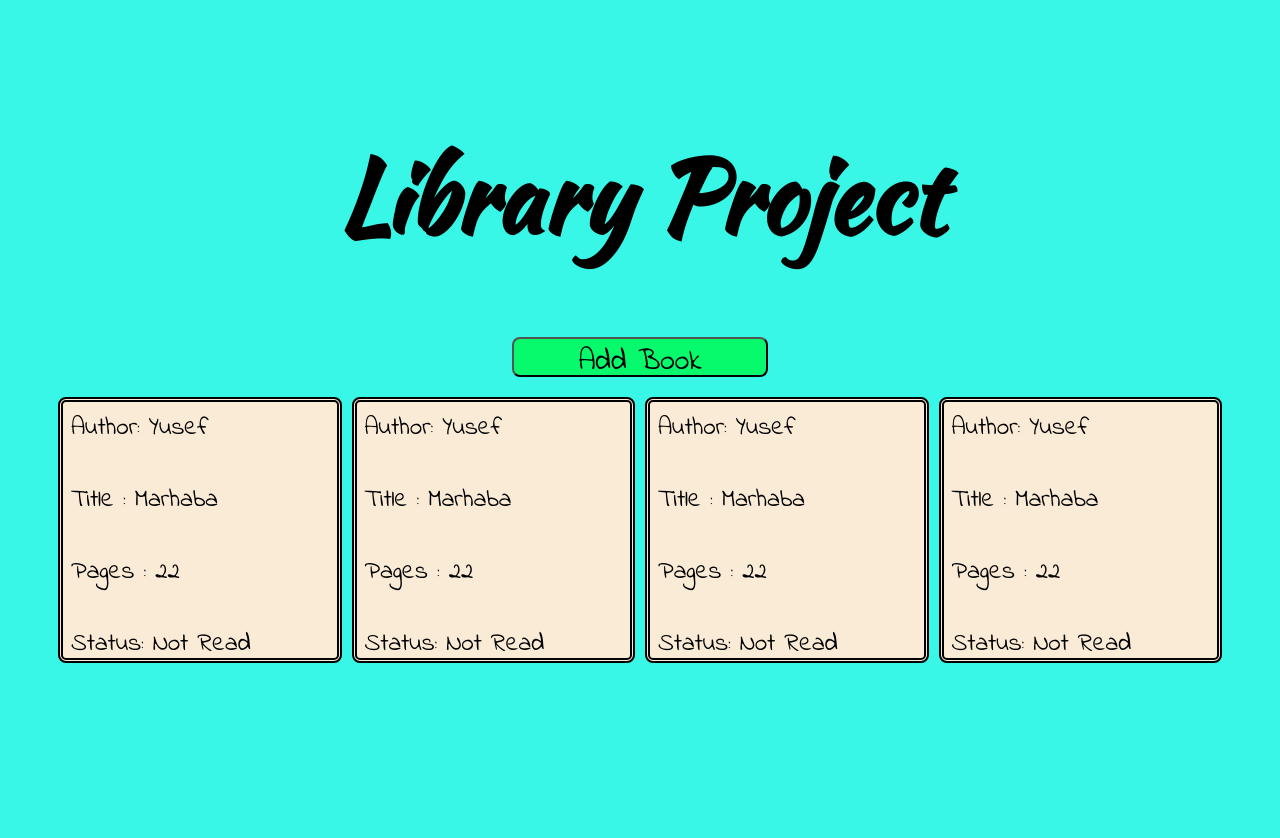
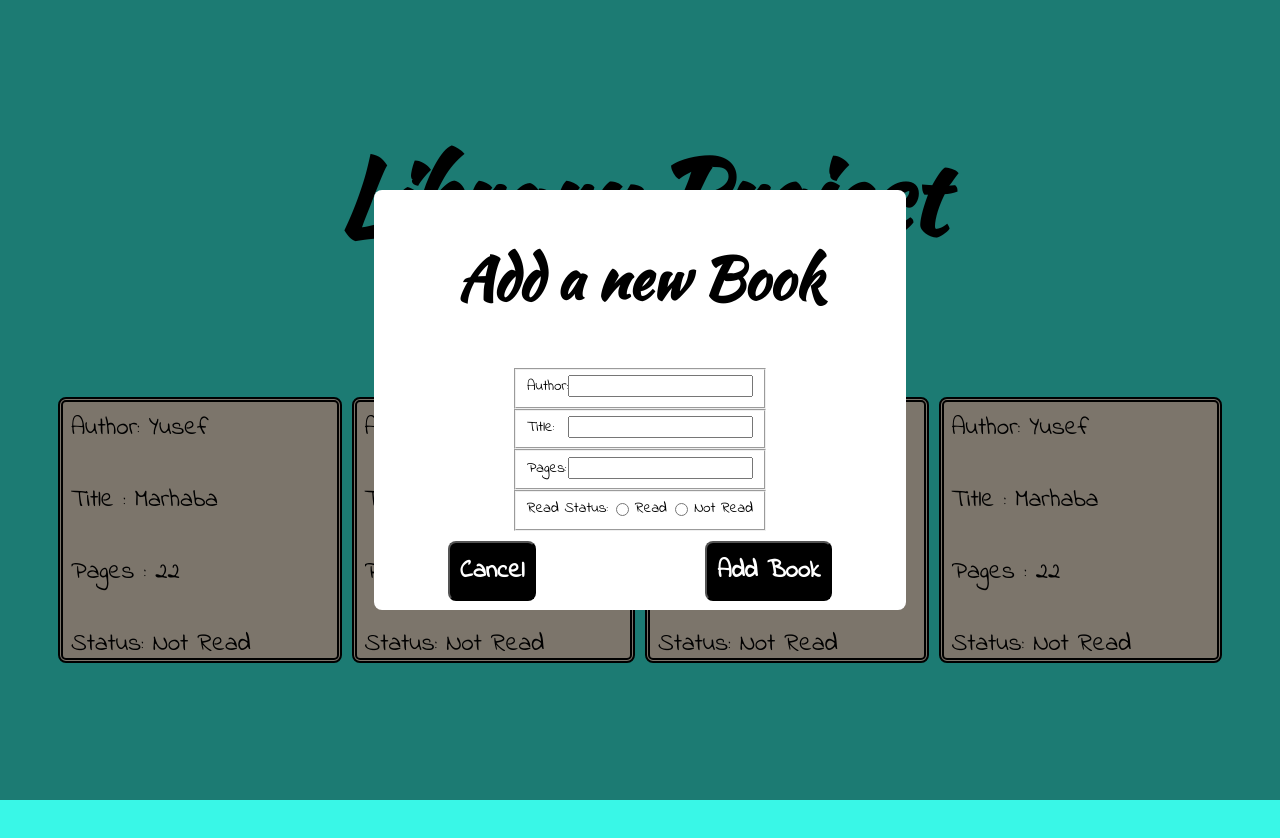
Before and after one commit to Yusef-H/library, a plain HTML site: page index.html in a window 1280 px wide. Both pictures are taken after a click on the button "Add Book". Drawn offline with Linux system fonts and the light colour scheme.

Commit message:
add modal to add book button

```diff
--- a/index.html
+++ b/index.html
@@ -18,7 +18,41 @@
     <div class="btn-container">
         <button class="btn">Add Book</button>
     </div>
-    <div class="container">
+    <div class="container"></div>
+
+    <div class="modal">
+        <div class="modal-container">
+            <h2>Add a new Book</h2>
+            <form action="" method="post">
+                <fieldset>
+                    <label for="author">Author:</label>
+                    <input type="text" id="author">
+                </fieldset>
+
+                <fieldset>
+                    <label for="title">Title: </label>
+                    <input type="text" id="title">
+                </fieldset>
+
+                <fieldset>
+                    <label for="numPages">Pages:</label>
+                    <input type="number" id="numPages">
+                </fieldset>
+                <fieldset>
+                    <label for="isRead">Read Status: </label>
+                    <input type="radio" id ="read" name="status">
+                    <label for="read">Read</label>
+                    <input type="radio" id ="not-read" name="status">
+                    <label for="not-read">Not Read</label>
+                </fieldset>
+
+            </form>
+            <div class="buttons-container">
+                <button class = "cancel-btn">Cancel</button>
+                <button class = "add-btn">Add Book</button>
+            </div>
+
+        </div>
     </div>
 </body>
 </html>
--- a/library.js
+++ b/library.js
@@ -45,3 +45,15 @@ addBookToLibrary(book);
 addBookToLibrary(book);
 addBookToLibrary(book);
 displayLibrary();
+
+const modal = document.querySelector('.modal');
+const addBookButton = document.querySelector('.btn');
+const modalButton = document.querySelector('.modal button');
+const cancelButton = document.querySelector('.cancel-btn');
+addBookButton.addEventListener('click', () => {
+    modal.classList.add('visible');
+})
+cancelButton.addEventListener('click', () => {
+    modal.classList.remove('visible');
+    console.log('hi');
+})
--- a/styles.css
+++ b/styles.css
@@ -50,3 +50,64 @@ body{
     padding: 8px;
     font-size: clamp(10px, 2vw, 25px);
 }
+.modal{
+    width: 100vw;
+    height: 100vh;
+    background-color: rgba(0,0,0,0.5);
+    position: absolute;
+    top: 0;
+    left: 0;
+    display: flex;
+    justify-content: center;
+    align-items: center;
+    pointer-events: none;
+    opacity: 0;
+    transition: 250ms opacity ease-in;
+}
+.visible{
+    opacity: 1;
+    pointer-events: auto;
+}
+.modal-container{
+    font-family: 'Kaushan Script', cursive;
+    font-size: clamp(30px, 3vw, 40px);
+    background-color: white;
+    width: max(40vw,400px);
+    height: max(50vh, 400px);
+    padding: 10px;
+    border-radius: 8px;
+    display: flex;
+    justify-content: center;
+    align-items: center;
+    flex-direction: column;
+}
+
+.modal-container > h2{
+    justify-self: center;
+}
+form{
+    font-family: 'Indie Flower', cursive;
+    font-size: clamp(15px, 1vw, 20px);
+}
+form > fieldset{
+    display: flex;
+    justify-content: space-between;
+}
+
+.buttons-container{
+    display: flex;
+
+    padding: 10px;
+    width: max(30vw,200px);
+    justify-content: space-between;
+}
+
+.buttons-container > button{
+    font-weight: bold;
+    font-family: 'Indie Flower', cursive;
+    font-size: clamp(15px, 2vw, 25px);
+    padding: 10px;
+    background-color: black;
+    color: white;
+    border-radius: 8px;
+}
```
